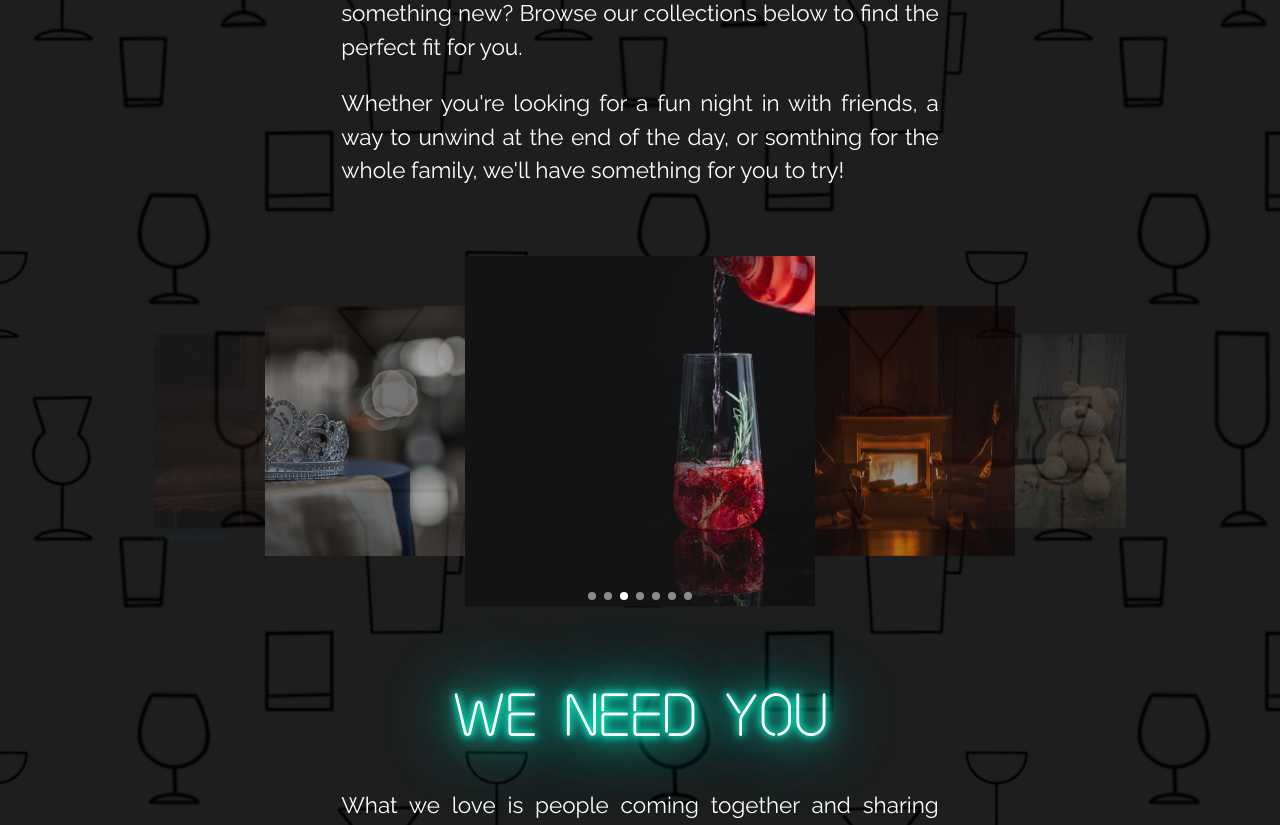
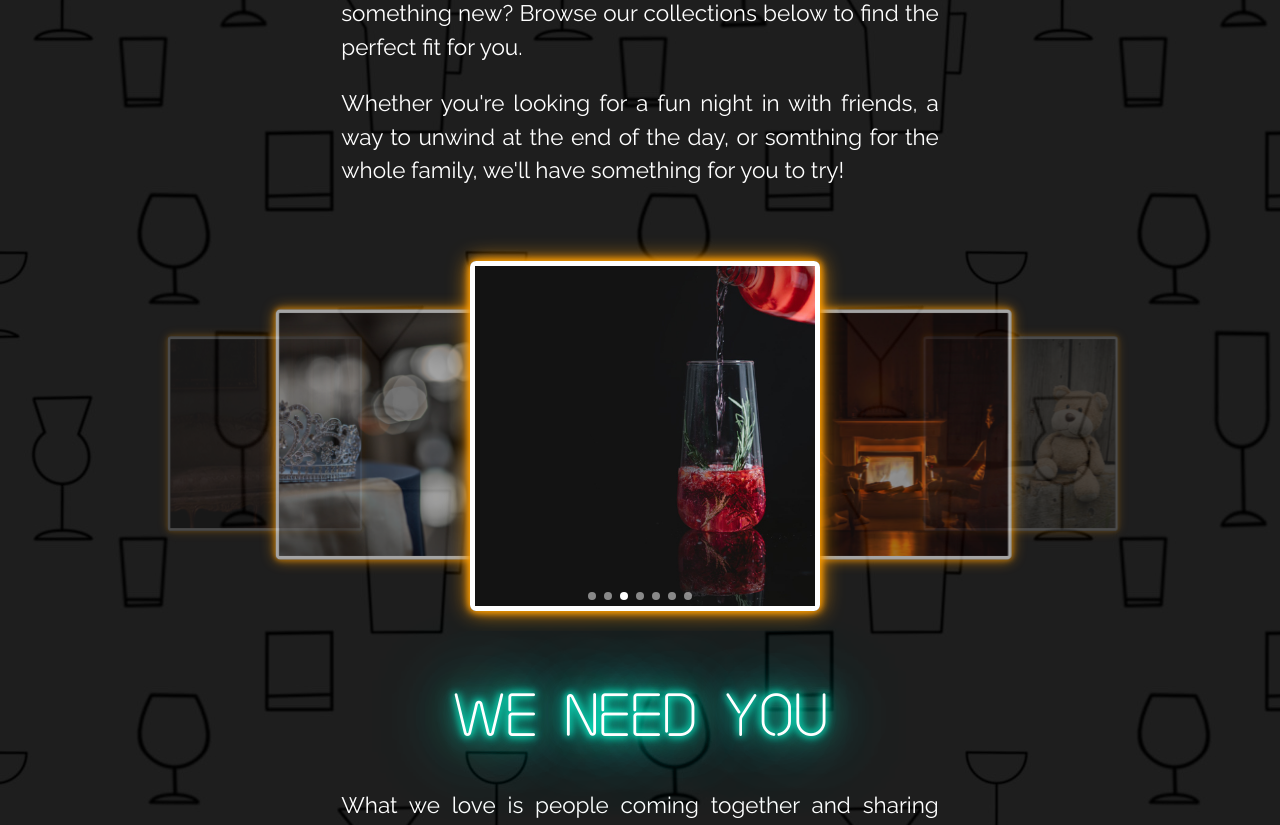
Before and after one commit to AmyOShea/MS3-Cocktail-Hour, a Flask app: page / in a window 1280 px wide. Shown: the part 1079-1904 px from the top of the page. Run offline with Flask 2, Linux system fonts and the light colour scheme; some libraries are stand-ins or nearby versions.

Commit message:
STYLE: Add neon effect to all recipe cards

```diff
--- a/static/css/style.css
+++ b/static/css/style.css
@@ -57,8 +57,48 @@ https://css-tricks.com/how-to-create-neon-text-with-css/
         0 0 92px #09fbd3;
 }
 
+.green-neon-border {
+    border: solid 5px #fff;
+    border-radius: 6px;
+    box-shadow:
+        0 0 7px #09fbd3,
+        0 0 10px #09fbd3,
+        0 0 21px #09fbd3;
+}
+
+.purple-neon-border {
+    border: solid 5px #fff;
+    border-radius: 6px;
+    box-shadow:
+        0 0 7px #cc30ff,
+        0 0 10px #cc30ff,
+        0 0 21px #cc30ff;
+}
+
+.orange-neon-border {
+    border: solid 5px #fff;
+    border-radius: 6px;
+    box-shadow:
+        0 0 7px #fd9d00,
+        0 0 10px #fd9d00,
+        0 0 21px #fd9d00;
+}
+
+.blue-neon-border {
+    border: solid 5px #fff;
+    border-radius: 6px;
+    box-shadow:
+        0 0 7px #1e9efb,
+        0 0 10px #1e9efb,
+        0 0 21px #1e9efb;
+}
+
 .content {
     flex: 1 0 auto;
+}
+
+.flash-msg {
+    color: #fff;
 }
 
 .card {
@@ -143,6 +183,7 @@ https://css-tricks.com/how-to-create-neon-text-with-css/
 .card-container {
     display: flex;
     justify-content: center;
+    margin: 20px 0;
 }
 
 .pagination-container {
--- a/templates/account.html
+++ b/templates/account.html
@@ -3,7 +3,7 @@
 
     <div class="row">
         <div class="col s12 m8 offset-m2">
-            <h1 class="glass-container-header">
+            <h1 class="glass-container-header green-neon-text">
                 {{ username }}
             </h1>
             <h2 class="account-sub-heading center-align">My Recipes</h2>
@@ -11,7 +11,7 @@
                 {% for recipe in recipes %}
                     {% if session.user|lower == recipe.created_by|lower %}
                         <div class="card-container col s12 m6 l4 xl3">
-                            <div class="card">
+                            <div class="card green-neon-border">
                                 <div class="main-content">
                                     <img src="{{ recipe.image_url}}" alt="cocktail image">
                                 </div>
--- a/templates/base.html
+++ b/templates/base.html
@@ -83,8 +83,8 @@
       {% with messages = get_flashed_messages() %}
           {% if messages %}
               {% for message in messages %}
-      <div">
-        <h4>{{ message }}</h4>
+                  <div>
+                      <h4 class="flash-msg center-align">{{ message }}</h4>
                   </div>
               {% endfor %}
           {% endif %}
@@ -93,6 +93,7 @@
   {% block content %}
   {% endblock %}
   </div>
+
   <footer class="page-footer">
     <div class="footer-container">
       <div class="row footer-row">
--- a/templates/classics.html
+++ b/templates/classics.html
@@ -13,7 +13,7 @@
             <div class="row">
                 {% for recipe in recipes %}
                     <div class="card-container col s12 m6 l4 xl3">
-                        <div class="card">
+                        <div class="card orange-neon-border">
                             <div class="main-content">
                                 <img src="{{ recipe.image_url }}" alt="cocktail image">
                             </div>
--- a/templates/edit_recipe.html
+++ b/templates/edit_recipe.html
@@ -85,4 +85,5 @@
         </div>
     </div>
 
+
 {% endblock %}
--- a/templates/elegant.html
+++ b/templates/elegant.html
@@ -13,7 +13,7 @@
             <div class="row">
                 {% for recipe in recipes %}
                     <div class="card-container col s12 m6 l4 xl3">
-                        <div class="card">
+                        <div class="card orange-neon-border">
                             <div class="main-content">
                                 <img src="{{ recipe.image_url }}" alt="cocktail image">
                             </div>
--- a/templates/fruity.html
+++ b/templates/fruity.html
@@ -13,7 +13,7 @@
             <div class="row">
                 {% for recipe in recipes %}
                     <div class="card-container col s12 m6 l4 xl3">
-                        <div class="card">
+                        <div class="card orange-neon-border">
                             <div class="main-content">
                                 <img src="{{ recipe.image_url }}" alt="cocktail image">
                             </div>
--- a/templates/hot_drinks.html
+++ b/templates/hot_drinks.html
@@ -13,7 +13,7 @@
             <div class="row">
                 {% for recipe in recipes %}
                     <div class="card-container col s12 m6 l4 xl3">
-                        <div class="card">
+                        <div class="card orange-neon-border">
                             <div class="main-content">
                                 <img src="{{ recipe.image_url }}" alt="cocktail image">
                             </div>
--- a/templates/index.html
+++ b/templates/index.html
@@ -25,13 +25,13 @@
     </div>
 
     <div class="carousel">
-        <a class="carousel-item" href="{{ url_for('classics') }}"><img src="{{url_for ('static', filename='images/site-images/classics-carousel.jpg')}}">Mocktail Collection</a>
-        <a class="carousel-item" href="{{ url_for('elegant') }}"><img src="{{url_for ('static', filename='images/site-images/elegance-carousel.jpg')}}"></a>
-        <a class="carousel-item" href="{{ url_for('fruity') }}"><img src="{{url_for ('static', filename='images/site-images/fruity-carousel.jpg')}}"></a>
-        <a class="carousel-item" href="{{ url_for('hot_drinks') }}"><img src="{{url_for ('static', filename='images/site-images/hot-drinks-carousel.jpg')}}"></a>
-        <a class="carousel-item" href="{{ url_for('mocktails') }}"><img src="{{url_for ('static', filename='images/site-images/mocktails-carousel.jpg')}}"></a>
-        <a class="carousel-item" href="{{ url_for('pitchers') }}"><img src="{{url_for ('static', filename='images/site-images/pitchers-carousel.jpg')}}"></a>
-        <a class="carousel-item" href="{{ url_for('shots') }}"><img src="{{url_for ('static', filename='images/site-images/shots-carousel.jpg')}}"></a>
+        <a class="carousel-item orange-neon-border" href="{{ url_for('classics') }}"><img src="{{url_for ('static', filename='images/site-images/classics-carousel.jpg')}}"></a>
+        <a class="carousel-item orange-neon-border" href="{{ url_for('elegant') }}"><img src="{{url_for ('static', filename='images/site-images/elegance-carousel.jpg')}}"></a>
+        <a class="carousel-item orange-neon-border" href="{{ url_for('fruity') }}"><img src="{{url_for ('static', filename='images/site-images/fruity-carousel.jpg')}}"></a>
+        <a class="carousel-item orange-neon-border" href="{{ url_for('hot_drinks') }}"><img src="{{url_for ('static', filename='images/site-images/hot-drinks-carousel.jpg')}}"></a>
+        <a class="carousel-item orange-neon-border" href="{{ url_for('mocktails') }}"><img src="{{url_for ('static', filename='images/site-images/mocktails-carousel.jpg')}}"></a>
+        <a class="carousel-item orange-neon-border" href="{{ url_for('pitchers') }}"><img src="{{url_for ('static', filename='images/site-images/pitchers-carousel.jpg')}}"></a>
+        <a class="carousel-item orange-neon-border" href="{{ url_for('shots') }}"><img src="{{url_for ('static', filename='images/site-images/shots-carousel.jpg')}}"></a>
     </div>
 
     <div class="row home-section-intro center-align">
--- a/templates/login.html
+++ b/templates/login.html
@@ -2,11 +2,11 @@
 {% block content %}
 
     <div>
-        <h1 class="glass-container-header">Log In</h1>
+        <h1 class="glass-container-header blue-neon-text">Log In</h1>
     </div>
 
     <div class="row">
-        <div class="col s12 m8 offset-m2 l6 offset-l3 glass-container">
+        <div class="col s12 m8 offset-m2 l6 offset-l3 glass-container blue-neon-border">
             <form method="POST" action="{{ url_for('login') }}">
                 <div>
                     <div class="input-field">
--- a/templates/mocktails.html
+++ b/templates/mocktails.html
@@ -13,7 +13,7 @@
             <div class="row">
                 {% for recipe in recipes %}
                     <div class="card-container col s12 m6 l4 xl3">
-                        <div class="card">
+                        <div class="card orange-neon-border">
                             <div class="main-content">
                                 <img src="{{ recipe.image_url }}" alt="cocktail image">
                             </div>
--- a/templates/pitchers.html
+++ b/templates/pitchers.html
@@ -13,7 +13,7 @@
             <div class="row">
                 {% for recipe in recipes %}
                     <div class="card-container col s12 m6 l4 xl3">
-                        <div class="card">
+                        <div class="card orange-neon-border">
                             <div class="main-content">
                                 <img src="{{ recipe.image_url }}" alt="cocktail image">
                             </div>
--- a/templates/recipes.html
+++ b/templates/recipes.html
@@ -22,7 +22,7 @@
                 {% if recipes.count() > 0 %}
                 {% for recipe in recipes %}
                     <div class="card-container col s12 m6 l4 xl3">
-                        <div class="card">
+                        <div class="card purple-neon-border">
                             <div class="main-content">
                                 <img src="{{ recipe.image_url }}" alt="cocktail image">
                             </div>
--- a/templates/register.html
+++ b/templates/register.html
@@ -1,12 +1,12 @@
 {% extends "base.html" %}
 {% block content %}
 
-    <div class="glass-container-header">
-        <h1>Register</h1>
+    <div>
+        <h1 class="glass-container-header blue-neon-text">Register</h1>
     </div>
 
     <div class="row">
-        <div class="col s12 m8 offset-m2 l6 offset-l3 glass-container">
+        <div class="col s12 m8 offset-m2 l6 offset-l3 glass-container blue-neon-border">
             <form method="POST" action="{{ url_for('register') }}">
                 <div>
                     <div class="input-field">
--- a/templates/shots.html
+++ b/templates/shots.html
@@ -13,7 +13,7 @@
             <div class="row">
                 {% for recipe in recipes %}
                     <div class="card-container col s12 m6 l4 xl3">
-                        <div class="card">
+                        <div class="card orange-neon-border">
                             <div class="main-content">
                                 <img src="{{ recipe.image_url }}" alt="cocktail image">
                             </div>
```
Lines whose indentation alone changed are shown as unchanged.
